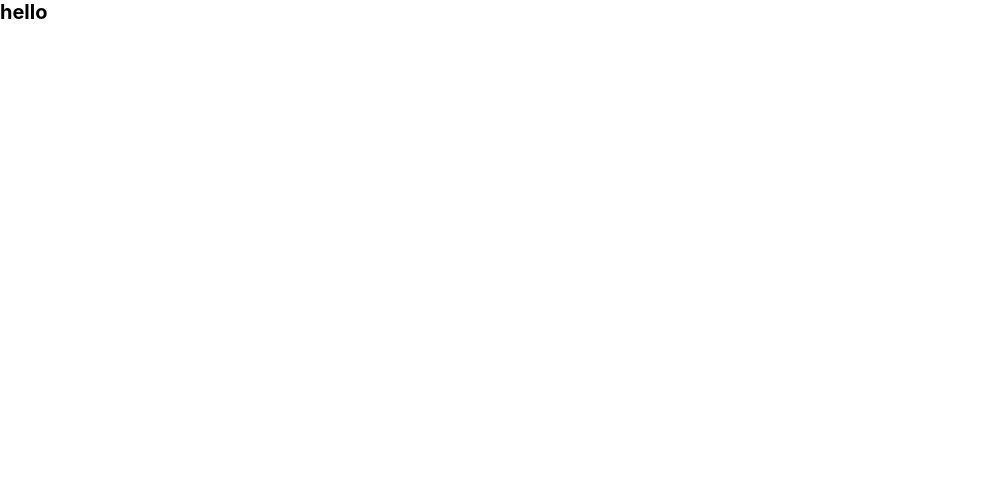
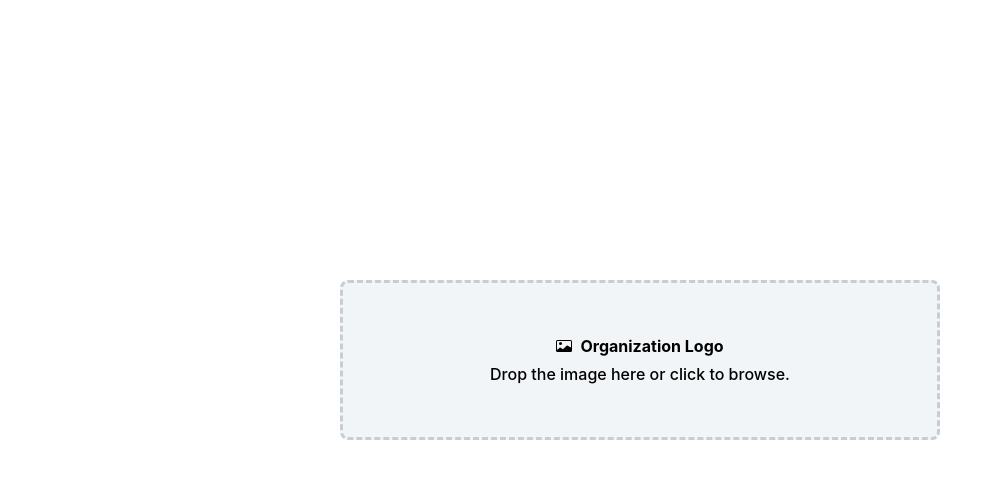
Before and after one commit to jeffersonbraster/avatar_uploader, a Next.js app: page / in a window 1280 px wide. Shown: the top 478 px of the page, without its empty margins (0-1002 px from the left). Built offline with nearby package versions, Linux system fonts and the light colour scheme.

Commit message:
definindo estilos globais, criando a home.

```diff
--- a/package.json
+++ b/package.json
@@ -29,7 +29,9 @@
     "next-pwa": "^3.1.4",
     "react": "16.13.1",
     "react-dom": "16.13.1",
-    "styled-components": "^5.1.1"
+    "react-easy-crop": "^3.3.2",
+    "react-icons": "^4.2.0",
+    "sass": "^1.32.11"
   },
   "devDependencies": {
     "@babel/core": "^7.11.6",
@@ -42,6 +44,7 @@
     "@types/mocha": "^8.0.3",
     "@types/node": "^14.11.1",
     "@types/react": "^16.9.49",
+    "@types/react-avatar-editor": "^10.3.5",
     "@types/styled-components": "^5.1.3",
     "@typescript-eslint/eslint-plugin": "^4.1.1",
     "@typescript-eslint/parser": "^4.1.1",
--- a/src/pages/_app.tsx
+++ b/src/pages/_app.tsx
@@ -1,22 +1,20 @@
 import type { AppProps /*, AppContext */ } from 'next/app'
 import Head from 'next/head'
 
-import GlobalStyles from 'styles/global'
+import '../styles/global.scss'
 
 function App({ Component, pageProps }: AppProps) {
   return (
     <>
       <Head>
-        <title>React Avançado - Boilerplate</title>
-        <link rel="shortcut icon" href="/img/icon-512.png" />
-        <link rel="apple-touch-icon" href="/img/icon-512.png" />
+        <title>Avatar upload</title>
+
         <link rel="manifest" href="/manifest.json" />
         <meta
           name="description"
-          content="A simple project startaer to work with Typescript, React, nextjs and styledComponents "
+          content="A simple project startaer to work with Typescript, React, nextjs, react-easy-crop "
         />
       </Head>
-      <GlobalStyles />
       <Component {...pageProps} />
     </>
   )
--- a/src/pages/_document.tsx
+++ b/src/pages/_document.tsx
@@ -1,39 +1,6 @@
-import Document, {
-  Html,
-  Head,
-  Main,
-  NextScript,
-  DocumentContext
-} from 'next/document'
-import { ServerStyleSheet } from 'styled-components'
+import Document, { Html, Head, Main, NextScript } from 'next/document'
 
 export default class MyDocument extends Document {
-  static async getInitialProps(ctx: DocumentContext) {
-    const sheet = new ServerStyleSheet()
-    const originalRenderPage = ctx.renderPage
-
-    try {
-      ctx.renderPage = () =>
-        originalRenderPage({
-          enhanceApp: (App) => (props) =>
-            sheet.collectStyles(<App {...props} />)
-        })
-
-      const initialProps = await Document.getInitialProps(ctx)
-      return {
-        ...initialProps,
-        styles: (
-          <>
-            {initialProps.styles}
-            {sheet.getStyleElement()}
-          </>
-        )
-      }
-    } finally {
-      sheet.seal()
-    }
-  }
-
   render() {
     return (
       <Html lang="pt=BR">
--- /dev/null
+++ b/src/pages/home.module.scss
@@ -0,0 +1,34 @@
+.box {
+  height: calc(100vh - 5rem);
+  display: flex;
+  align-items: center;
+}
+
+.boxContainer {
+  border: 3px dashed #c7cdd3;
+  background-color: #f2f5f8;
+  border-radius: 0.5rem;
+
+  min-width: 600px;
+  margin: 0 auto;
+  height: 10rem;
+
+  display: flex;
+  align-items: center;
+  justify-content: space-evenly;
+
+  position: relative;
+}
+
+.container {
+  display: flex;
+  align-items: center;
+  flex-direction: column;
+  gap: 0.5rem;
+
+  span {
+    display: flex;
+    align-items: center;
+    gap: 0.5rem;
+  }
+}
--- a/src/pages/index.tsx
+++ b/src/pages/index.tsx
@@ -1,3 +1,19 @@
+import { BsCardImage } from 'react-icons/bs'
+
+import styles from './home.module.scss'
+
 export default function Home() {
-  return <h1>hello</h1>
+  return (
+    <div className={styles.box}>
+      <div className={styles.boxContainer}>
+        <p className={styles.container}>
+          <span>
+            <BsCardImage title="Image Icon" />
+            <strong>Organization Logo</strong>
+          </span>
+          Drop the image here or click to browse.
+        </p>
+      </div>
+    </div>
+  )
 }
--- /dev/null
+++ b/src/styles/global.scss
@@ -0,0 +1,55 @@
+* {
+  margin: 0;
+  padding: 0;
+  box-sizing: border-box;
+}
+
+:root {
+}
+
+@media (max-width: 1080px) {
+  html {
+    font-size: 93.75%;
+  }
+}
+
+@media (max-width: 720) {
+  html {
+    font-size: 87.5%;
+  }
+}
+
+body {
+  background: var(--gray-50);
+}
+
+body,
+input,
+textarea,
+button {
+  font: 500 1rem Inter, sans-serif;
+  color: var(--gray-500);
+}
+
+h1,
+h2,
+h3,
+h4,
+h5,
+h6 {
+  font-weight: 600;
+  font-family: Lexend, sans-serif;
+  color: var(--gray-800);
+}
+
+h1 {
+  font-size: 2rem;
+}
+
+h2 {
+  font-size: 1.5rem;
+}
+
+button {
+  cursor: pointer;
+}
--- a/src/styles/global.ts
+++ /dev/null
@@ -1,23 +0,0 @@
-import { createGlobalStyle } from 'styled-components'
-
-const GlobalStyles = createGlobalStyle`
-  * {
-    margin: 0;
-    padding: 0;
-    box-sizing: border-box;
-  }
-
-  html {
-    font-size: 62.5%;
-  }
-
-  html, body, #__next {
-    height: 100%;
-  }
-
-  body {
-    font-family: -apple-system, BlinkMacSystemFont, 'Segoe UI', Roboto, Oxygen, Ubuntu, Cantarell, 'Open Sans', 'Helvetica Neue', sans-serif
-  }
-`
-
-export default GlobalStyles
```
Also changed, not shown: 1 other file (tests, documents, lock files or other folders).
